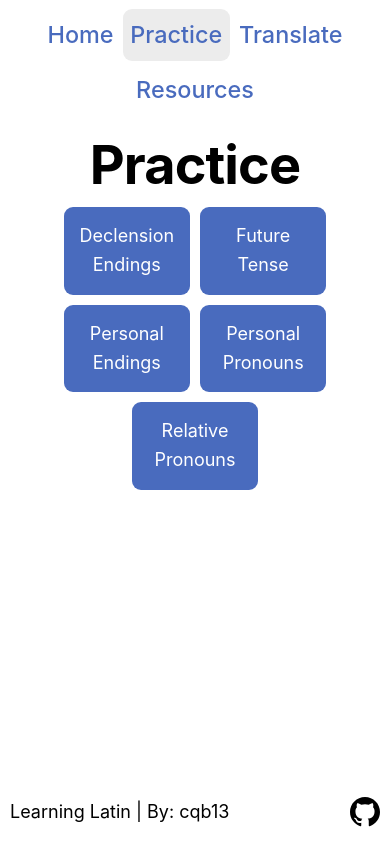
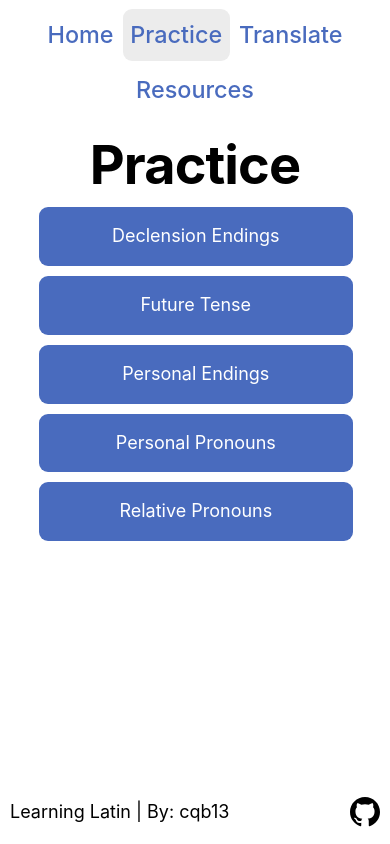
Before and after one commit to cqb13/Learning-Latin, a Next.js app: page /practice in a window 390 px wide. Built offline with nearby package versions, Linux system fonts and the light colour scheme.

Commit message:
📄 Vertical practice layout & 🔧 Fixed chart style

```diff
--- a/components/chart/chart.module.css
+++ b/components/chart/chart.module.css
@@ -1,6 +1,7 @@
 /*TODO: make size of all inputs the same*/
 .chart {
   border-collapse: collapse;
+  table-layout: fixed;
 }
 
 .chart th {
@@ -21,7 +22,6 @@
   font-size: 1rem;
   text-align: center;
   border-radius: 0;
-  width: 90%;
 }
 
 .chart td input.right {
--- a/pages/translate.tsx
+++ b/pages/translate.tsx
@@ -67,7 +67,6 @@ const Translate = () => {
     setLabel(label.replace(word, ""));
   };
 
-  //TODO: add a clear button with a switch inside, the switch will toggle auto clear, if true the translations will be cleared after a new translation is made, if false the translations will stay until the user clears them
   return (
     <Layout title="Translator" label={label}>
       <section className={utilStyles.container}>
--- a/styles/practice.module.css
+++ b/styles/practice.module.css
@@ -24,3 +24,13 @@
 .chartTitle > * {
   margin: 0;
 }
+
+@media (max-width: 600px) {
+  .practiceNav {
+    flex-direction: column;
+  }
+
+  .practiceLink {
+    width: 80%;
+  }
+}
```
